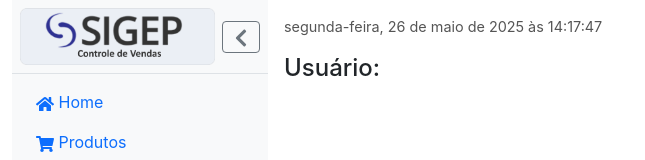
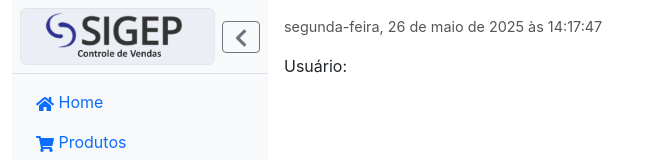
Before and after one commit to ricardomasterdev/Loja_SIGEP_Front, a React (Create React App) app: page /home in a window 1280 px wide. Shown: the top 160 px of the page, without its empty margins (0-645 px from the left). Built offline with nearby package versions, Linux system fonts and the light colour scheme.

Commit message:
Final MVP
Signed-off-by: Ricardodev-Master <codecomputadores@gmail.com>

```diff
--- a/src/pages/Home.jsx
+++ b/src/pages/Home.jsx
@@ -42,13 +42,13 @@ export default function Home() {
       </div>
 
       {/* Exibição de usuário e perfil */}
-      <h4>
+      <h>
         Usuário: <strong>{username}</strong>
-      </h4>
+      </h><br></br>
       {profile && (
-        <h5>
-          Perfil: {profile}
-        </h5>
+        <h>
+          Perfil: <strong>{profile}</strong>
+        </h>
       )}
     </div>
   );
```
